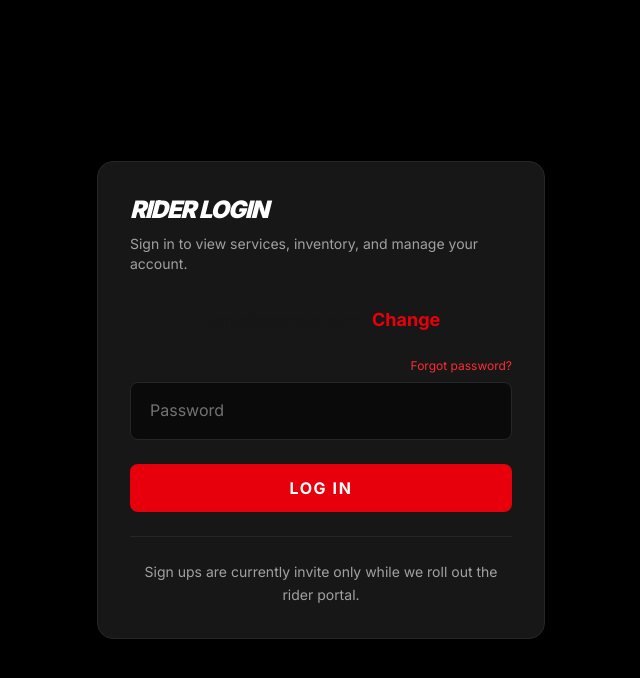
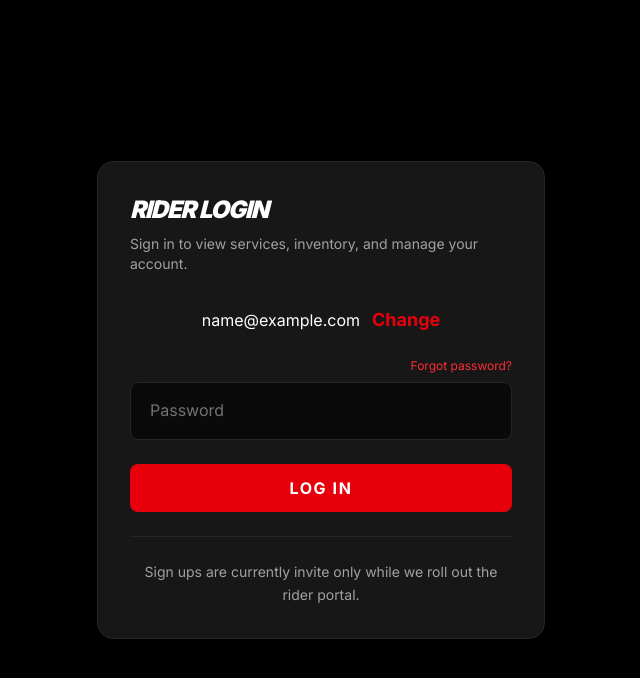
Before and after one commit to leoframba/moto-shop-site, a Next.js app in the folder apps/frontend/: page /login in a window 1280 px wide. Both pictures are taken after typing "name@example.com" into the empty fields and a click on the button "NEXT". Shown: the top 678 px of the page, without its empty margins (319-959 px from the left). Built offline with nearby package versions, Linux system fonts and the light colour scheme; no server answers.

Commit message:
Removed OS-theme text

```diff
--- a/apps/frontend/src/app/(auth)/login/page.tsx
+++ b/apps/frontend/src/app/(auth)/login/page.tsx
@@ -155,7 +155,9 @@ function LoginForm() {
 						</div>
 					)}
 					<div className="flex items-center justify-center gap-3">
-						<span>{formatIdentifierForDisplay(identifier)}</span>
+						<span className="text-white">
+							{formatIdentifierForDisplay(identifier)}
+						</span>
 						<button
 							type="button"
 							className="text-lg font-bold text-red-600 hover:text-red-500 transition-colors"
--- a/apps/frontend/src/app/globals.css
+++ b/apps/frontend/src/app/globals.css
@@ -1,19 +1,13 @@
 @import "tailwindcss";
 
 :root {
-	--background: #ffffff;
-	--foreground: #171717;
+	--background: #0a0a0a;
+	--foreground: #ededed;
 	--color-background: var(--background);
 	--color-foreground: var(--foreground);
 	--font-sans: var(--font-geist-sans);
 	--font-mono: var(--font-geist-mono);
-}
-
-@media (prefers-color-scheme: dark) {
-	:root {
-		--background: #0a0a0a;
-		--foreground: #ededed;
-	}
+	color-scheme: dark;
 }
 
 body {
--- a/apps/frontend/src/components/services/PublicServicesList.tsx
+++ b/apps/frontend/src/components/services/PublicServicesList.tsx
@@ -75,7 +75,7 @@ export default function PublicServicesList() {
 					href="/contact"
 					className="inline-block bg-red-600 hover:bg-red-500 text-white px-10 py-4 font-bold text-lg uppercase tracking-widest transition-all shadow-[0_0_20px_rgba(220,38,38,0.2)]"
 				>
-					Send an Inquiry
+					Contact the Shop
 				</Link>
 				<p className="text-neutral-500 text-sm mt-6 uppercase tracking-widest">
 					First come, first served. Walk-ins always welcome.
```
